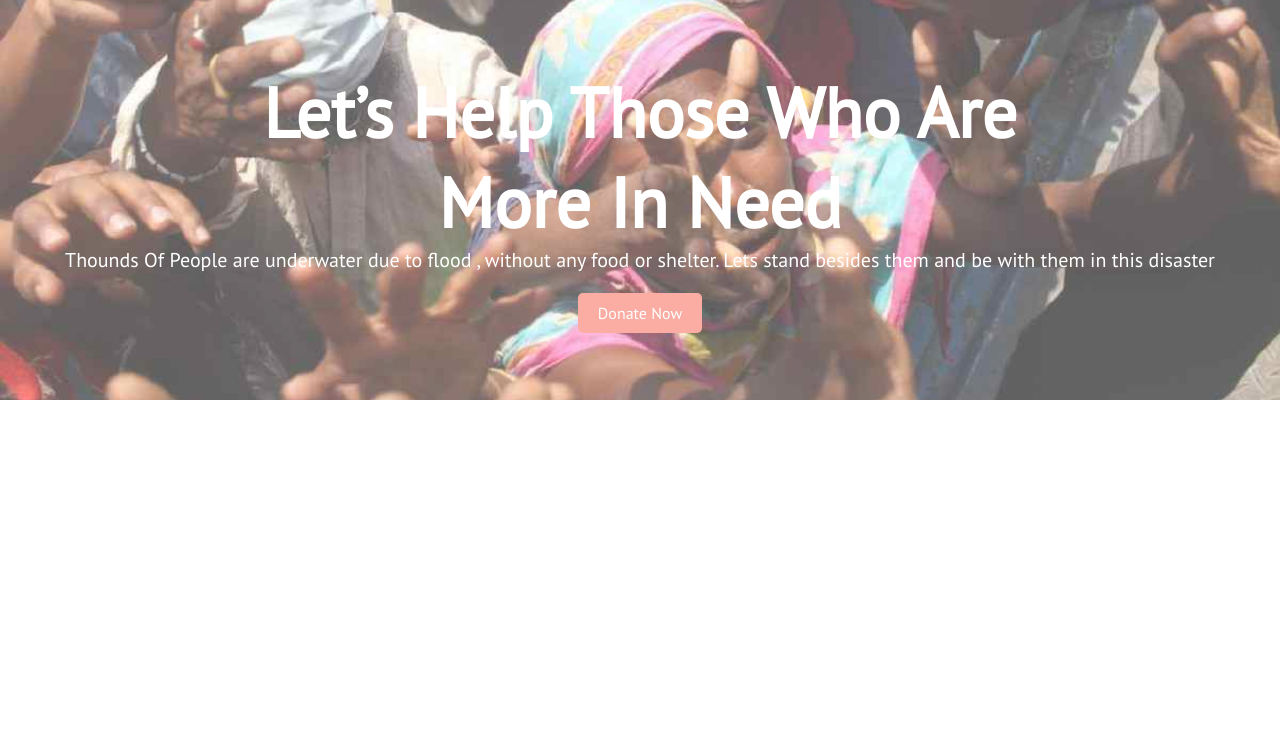
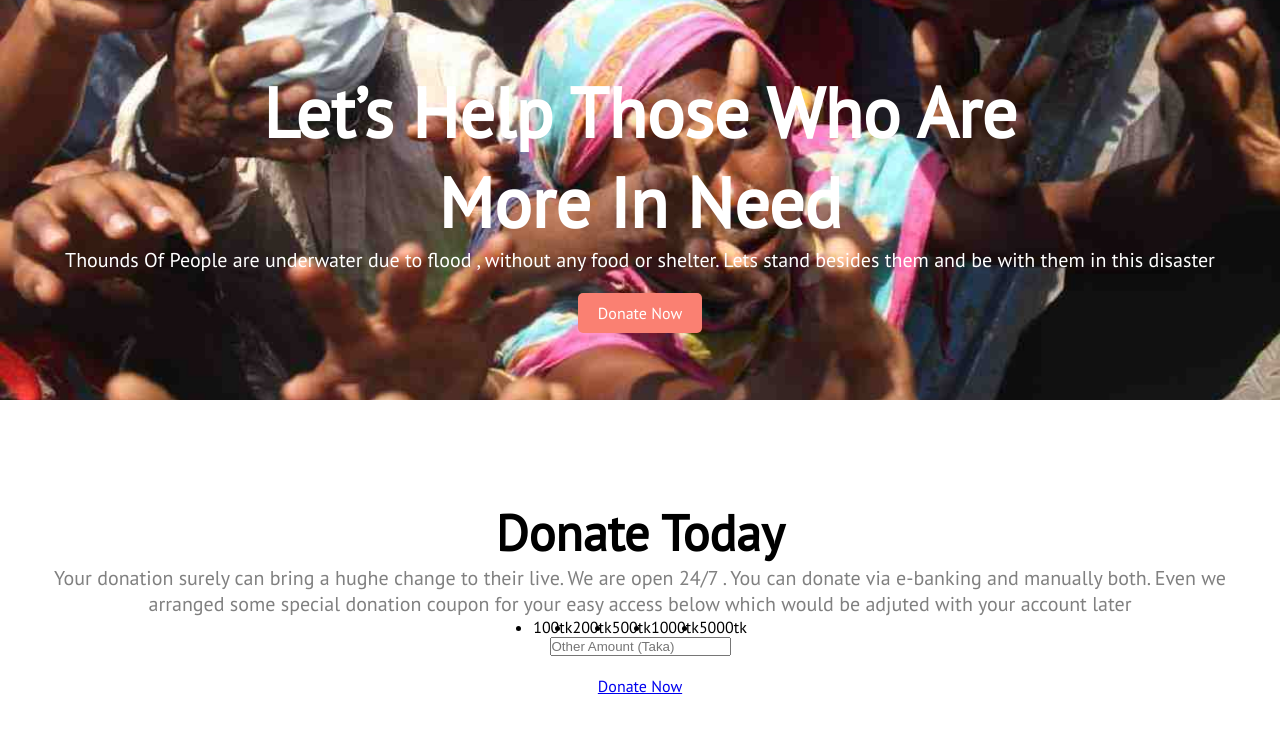
Before and after one commit to rudro54/Restart-5_Assignment_1, a plain HTML site: page index.html in a window 1280 px wide. Drawn offline with Linux system fonts and the light colour scheme.

Commit message:
section a running

```diff
--- a/index.html
+++ b/index.html
@@ -20,11 +20,34 @@
         <h1>Let’s Help Those Who Are<br> More In Need</h1>
         <p>Thounds Of People are underwater due to flood , without any food or shelter. Lets stand besides them and
             be with them in this disaster</p>
-        <a target="_blank" href="https://www.google.com " class="button">Donate Now</a>
+        <a target="_blank" href="#" class="button">Donate Now</a>
 
 
 
     </header>
+
+    <section class="section-a">
+        <h1>Donate Today</h1>
+        <p>Your donation surely can bring a hughe change to their live. We are open 24/7 . You can donate via e-banking
+            and manually both. Even we arranged some special donation coupon for your easy access below which would be
+            adjuted with your account later</p>
+
+        <ul>
+            <li>100tk</li>
+            <li>200tk</li>
+            <li>500tk</li>
+            <li>1000tk</li>
+            <li>5000tk</li>
+        </ul>
+
+
+        <input type="text" name="text" id="text" placeholder="Other Amount (Taka)"><br>
+
+
+        <a target="_blank" href="#" class="button">Donate Now</a>
+
+
+    </section>
 </body>
 
 </html>
--- a/style.css
+++ b/style.css
@@ -15,7 +15,7 @@ body {
 
 #top-banner {
     background-image: url(/images/donation8.jpg);
-    opacity: .65;
+    opacity: 2;
     background-repeat: no-repeat;
     height: 50vh;
     background-size: cover;
@@ -54,4 +54,31 @@ body {
 #top-banner .button:hover {
     background-color: salmon;
     padding: 20px 40px;
+    border-radius: 7px;
 }
+
+
+.section-a {
+    margin-top: 100px;
+    display: flex;
+    flex-direction: column;
+    justify-content: center;
+    align-items: center;
+    padding: 0 20px;
+    text-align: center;
+}
+
+.section-a h1 {
+    color: black;
+    font-weight: 700;
+    font-size: 50px;
+}
+
+.section-a p {
+    font-size: 20px;
+    color: gray;
+}
+
+.section-a ul {
+    display: flex;
+}
```
